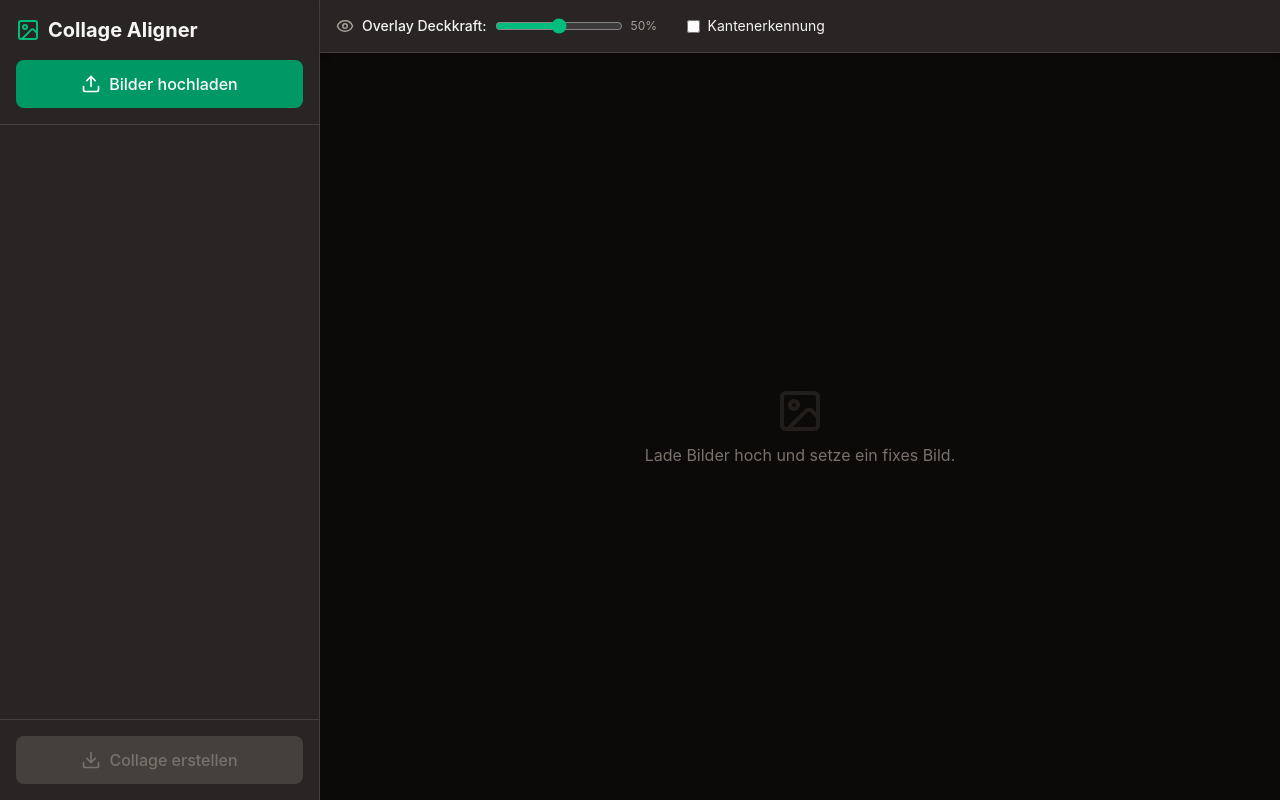
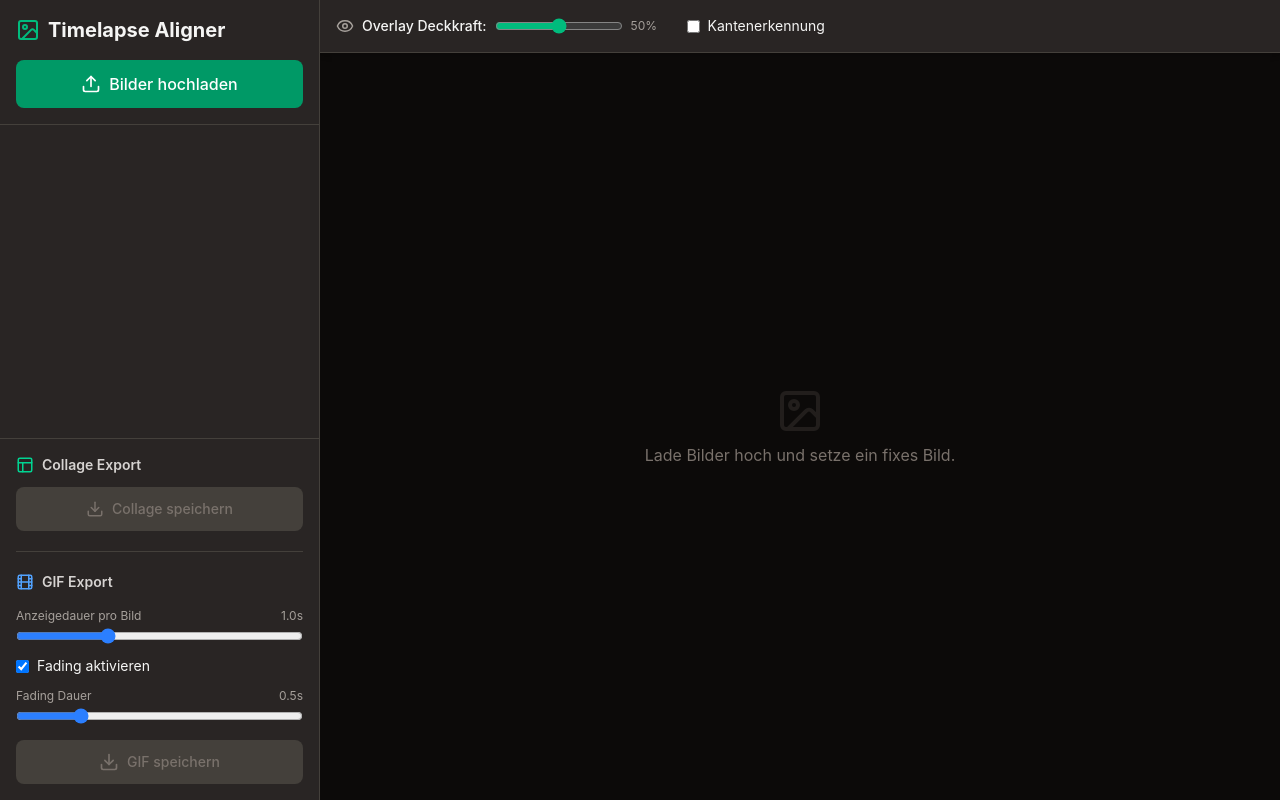
Before and after one commit to SphaeroX/PhotoTimelimeCollage, a React (Vite) app: page / in a window 1280 px wide. Built offline with nearby package versions, Linux system fonts and the light colour scheme.

Commit message:
Add GIF export and UI improvements

```diff
--- a/src/App.tsx
+++ b/src/App.tsx
@@ -1,5 +1,5 @@
 import React, { useState, useRef, useEffect } from 'react';
-import { Upload, Image as ImageIcon, Move, Download, X, GripVertical, Settings2, Eye } from 'lucide-react';
+import { Upload, Image as ImageIcon, Move, Settings2, Eye, Download, X, GripVertical, Film, Loader2, Layout, RefreshCcw } from 'lucide-react';
 
 interface ImageItem {
   id: string;
@@ -11,6 +11,12 @@ interface ImageItem {
   yFrac: number;
   scale: number;
   rotation: number;
+}
+
+declare global {
+  interface Window {
+    gifshot: any;
+  }
 }
 
 export default function App() {
@@ -29,6 +35,22 @@ export default function App() {
   const [isDraggingImage, setIsDraggingImage] = useState(false);
   const [dragStart, setDragStart] = useState({ x: 0, y: 0, mode: 'translate' });
   const [initialImgPos, setInitialImgPos] = useState({ x: 0, y: 0, rot: 0 });
+
+  // GIF Export Settings
+  const [holdTime, setHoldTime] = useState(1.0);
+  const [enableFading, setEnableFading] = useState(true);
+  const [fadeTime, setFadeTime] = useState(0.5);
+  const [isGenerating, setIsGenerating] = useState(false);
+  const [progress, setProgress] = useState(0);
+
+  // Load gifshot library dynamically
+  useEffect(() => {
+    if (!window.gifshot) {
+      const script = document.createElement('script');
+      script.src = 'https://cdnjs.cloudflare.com/ajax/libs/gifshot/0.3.2/gifshot.min.js';
+      document.body.appendChild(script);
+    }
+  }, []);
 
   // Update container width on window resize
   useEffect(() => {
@@ -102,11 +124,27 @@ export default function App() {
     );
   };
 
+  const resetAllTransformations = () => {
+    setImages((prev) =>
+      prev.map((img) => ({
+        ...img,
+        xFrac: 0,
+        yFrac: 0,
+        scale: 1,
+        rotation: 0
+      }))
+    );
+  };
+
+  // Setup drag and rotation modes on mouse down
   const handleEditorMouseDown = (e: React.MouseEvent) => {
     if (!activeId || activeId === refId) return;
+
+    // 0 = Left click, 2 = Right click
     if (e.button !== 0 && e.button !== 2) return;
 
     setIsDraggingImage(true);
+
     const activeImg = images.find((i) => i.id === activeId);
     if (!activeImg) return;
 
@@ -123,6 +161,7 @@ export default function App() {
     });
   };
 
+  // Handle translation or rotation based on mode
   const handleEditorMouseMove = (e: React.MouseEvent) => {
     if (!isDraggingImage || !containerWidth) return;
 
@@ -130,6 +169,7 @@ export default function App() {
     const dy = e.clientY - dragStart.y;
 
     if (dragStart.mode === 'rotate') {
+      // 0.5 acts as rotation sensitivity modifier
       updateActiveImage({
         rotation: initialImgPos.rot + (dy * 0.5)
       });
@@ -145,12 +185,14 @@ export default function App() {
     setIsDraggingImage(false);
   };
 
+  // Add mouse wheel scaling
   const handleEditorWheel = (e: React.WheelEvent) => {
     if (!activeId || activeId === refId) return;
 
     const activeImg = images.find((i) => i.id === activeId);
     if (!activeImg) return;
 
+    // Determine scale direction
     const scaleDelta = e.deltaY > 0 ? -0.05 : 0.05;
     const newScale = Math.max(0.1, Math.min(10, activeImg.scale + scaleDelta));
 
@@ -183,6 +225,7 @@ export default function App() {
       const slotCenterX = i * refImgData.width + refImgData.width / 2;
       const slotCenterY = refImgData.height / 2;
 
+      // Ensure consistent logic with editor scaling
       const realX = imgData.xFrac * refImgData.width;
       const realY = imgData.yFrac * refImgData.width;
 
@@ -200,11 +243,121 @@ export default function App() {
     link.click();
   };
 
+  const generateGIF = async () => {
+    if (images.length === 0 || !refId) return;
+    if (!window.gifshot) {
+      alert("GIF Encoder wird noch geladen. Bitte versuche es in wenigen Sekunden erneut.");
+      return;
+    }
+
+    setIsGenerating(true);
+    setProgress(0);
+
+    const refImgData = images.find((i) => i.id === refId);
+    if (!refImgData) return;
+
+    // Scale down output to prevent browser crashes and huge file sizes
+    const maxSize = 800;
+    const renderScale = Math.min(1, maxSize / Math.max(refImgData.width, refImgData.height));
+    const outWidth = Math.floor(refImgData.width * renderScale);
+    const outHeight = Math.floor(refImgData.height * renderScale);
+
+    const canvas = document.createElement('canvas');
+    canvas.width = outWidth;
+    canvas.height = outHeight;
+    const ctx = canvas.getContext('2d');
+    if (!ctx) return;
+
+    const loadImg = (src: string): Promise<HTMLImageElement> =>
+      new Promise((res) => {
+        const img = new Image();
+        img.src = src;
+        img.onload = () => res(img);
+      });
+
+    const loadedImages = await Promise.all(images.map(img => loadImg(img.url)));
+
+    const drawImageScaled = (imgIdx: number, alpha = 1) => {
+      const imgData = images[imgIdx];
+      const img = loadedImages[imgIdx];
+
+      ctx.save();
+      ctx.globalAlpha = alpha;
+
+      const slotCenterX = outWidth / 2;
+      const slotCenterY = outHeight / 2;
+
+      // Ensure consistent logic with editor scaling
+      const realX = imgData.xFrac * refImgData.width * renderScale;
+      const realY = imgData.yFrac * refImgData.width * renderScale;
+
+      ctx.translate(slotCenterX + realX, slotCenterY + realY);
+      ctx.rotate((imgData.rotation * Math.PI) / 180);
+      ctx.scale(imgData.scale, imgData.scale);
+
+      const drawW = imgData.width * renderScale;
+      const drawH = imgData.height * renderScale;
+
+      ctx.drawImage(img, -drawW / 2, -drawH / 2, drawW, drawH);
+      ctx.restore();
+    };
+
+    const fps = 10;
+    const framesCountHold = Math.max(1, Math.round(holdTime * fps));
+    const framesCountFade = enableFading ? Math.max(1, Math.round(fadeTime * fps)) : 0;
+
+    const frames: string[] = [];
+
+    // Generate all frames by drawing on canvas
+    for (let i = 0; i < images.length; i++) {
+      // Hold phase
+      for (let h = 0; h < framesCountHold; h++) {
+        ctx.fillStyle = '#000';
+        ctx.fillRect(0, 0, outWidth, outHeight);
+        drawImageScaled(i, 1);
+        frames.push(canvas.toDataURL('image/jpeg', 0.8));
+      }
+
+      // Fade phase to next image
+      if (enableFading && i < images.length - 1) {
+        for (let f = 1; f <= framesCountFade; f++) {
+          ctx.fillStyle = '#000';
+          ctx.fillRect(0, 0, outWidth, outHeight);
+          drawImageScaled(i, 1);
+          drawImageScaled(i + 1, f / framesCountFade);
+          frames.push(canvas.toDataURL('image/jpeg', 0.8));
+        }
+      }
+    }
+
+    // Pass frames to gifshot
+    window.gifshot.createGIF({
+      gifWidth: outWidth,
+      gifHeight: outHeight,
+      images: frames,
+      interval: 1 / fps,
+      numFrames: frames.length,
+      progressCallback: (captureProgress: number) => setProgress(captureProgress)
+    }, function(obj: any) {
+      if(!obj.error) {
+        const link = document.createElement('a');
+        link.download = 'timelapse.gif';
+        link.href = obj.image;
+        link.click();
+      } else {
+        alert("Ein Fehler ist bei der GIF Generierung aufgetreten.");
+      }
+      setIsGenerating(false);
+      setProgress(0);
+    });
+  };
+
   const refImage = images.find((i) => i.id === refId);
   const activeImage = images.find((i) => i.id === activeId);
 
   const containerAspect = refImage ? refImage.height / refImage.width : 1;
 
+  // Convert hex color to rgb ratios for the SVG filter
   const edgeR = parseInt(edgeColor.slice(1, 3), 16) / 255;
   const edgeG = parseInt(edgeColor.slice(3, 5), 16) / 255;
   const edgeB = parseInt(edgeColor.slice(5, 7), 16) / 255;
@@ -219,11 +372,11 @@ export default function App() {
         </filter>
       </svg>
 
-      <div className="w-full md:w-80 bg-stone-800 border-r border-stone-700 flex flex-col">
+      <div className="w-full md:w-80 bg-stone-800 border-r border-stone-700 flex flex-col z-20">
         <div className="p-4 border-b border-stone-700">
           <h1 className="text-xl font-bold mb-4 flex items-center gap-2">
             <ImageIcon className="text-emerald-500" />
-            Collage Aligner
+            Timelapse Aligner
           </h1>
           <label className="cursor-pointer bg-emerald-600 hover:bg-emerald-500 text-white p-3 rounded-lg flex justify-center items-center gap-2 transition-colors w-full font-medium">
             <Upload size={20} />
@@ -274,16 +427,109 @@ export default function App() {
               </button>
             </div>
           ))}
+
+          {images.length > 0 && (
+            <button
+              onClick={resetAllTransformations}
+              className="w-full mt-2 bg-stone-700 hover:bg-stone-600 text-stone-200 p-2 rounded-lg flex justify-center items-center gap-2 transition-colors text-sm"
+              title="Reset all positions, rotations and scaling"
+            >
+              <RefreshCcw size={16} />
+              Alle zurücksetzen
+            </button>
+          )}
         </div>
 
-        <div className="p-4 border-t border-stone-700">
+        <div className="p-4 border-t border-stone-700 flex flex-col gap-4 bg-stone-850 overflow-y-auto max-h-[50vh]">
+          <div className="flex flex-col gap-3">
+            <div className="flex items-center gap-2 text-stone-300">
+              <Layout size={18} className="text-emerald-400" />
+              <h3 className="font-semibold text-sm">Collage Export</h3>
+            </div>
+
+            <button
+              onClick={generateCollage}
+              disabled={images.length < 2 || !refId}
+              className="w-full bg-emerald-600 hover:bg-emerald-500 disabled:bg-stone-700 disabled:text-stone-500 text-white p-3 rounded-lg flex justify-center items-center gap-2 transition-colors font-medium text-sm"
+            >
+              <Download size={18} />
+              Collage speichern
+            </button>
+          </div>
+
+          <div className="h-px w-full bg-stone-700 my-1"></div>
+
+          <div className="flex items-center gap-2 text-stone-300">
+            <Film size={18} className="text-blue-400" />
+            <h3 className="font-semibold text-sm">GIF Export</h3>
+          </div>
+
+          <div className="space-y-3">
+            <div className="flex flex-col gap-1">
+              <label className="text-xs text-stone-400 flex justify-between">
+                <span>Anzeigedauer pro Bild</span>
+                <span>{holdTime.toFixed(1)}s</span>
+              </label>
+              <input
+                type="range"
+                min="0.1"
+                max="3.0"
+                step="0.1"
+                value={holdTime}
+                onChange={(e) => setHoldTime(parseFloat(e.target.value))}
+                className="w-full accent-blue-500"
+              />
+            </div>
+
+            <label className="flex items-center gap-2 text-sm cursor-pointer hover:text-blue-400 transition-colors">
+              <input
+                type="checkbox"
+                checked={enableFading}
+                onChange={(e) => setEnableFading(e.target.checked)}
+                className="rounded bg-stone-700 border-stone-600 text-blue-500 focus:ring-blue-500 focus:ring-offset-stone-800"
+              />
+              Fading aktivieren
+            </label>
+
+            {enableFading && (
+              <div className="flex flex-col gap-1">
+                <label className="text-xs text-stone-400 flex justify-between">
+                  <span>Fading Dauer</span>
+                  <span>{fadeTime.toFixed(1)}s</span>
+                </label>
+                <input
+                  type="range"
+                  min="0.1"
+                  max="2.0"
+                  step="0.1"
+                  value={fadeTime}
+                  onChange={(e) => setFadeTime(parseFloat(e.target.value))}
+                  className="w-full accent-blue-500"
+                />
+              </div>
+            )}
+          </div>
+
           <button
-            onClick={generateCollage}
-            disabled={images.length < 2 || !refId}
-            className="w-full bg-blue-600 hover:bg-blue-500 disabled:bg-stone-700 disabled:text-stone-500 text-white p-3 rounded-lg flex justify-center items-center gap-2 transition-colors font-medium"
+            onClick={generateGIF}
+            disabled={images.length < 2 || !refId || isGenerating}
+            className="w-full bg-blue-600 hover:bg-blue-500 disabled:bg-stone-700 disabled:text-stone-500 text-white p-3 rounded-lg flex justify-center items-center gap-2 transition-colors font-medium relative overflow-hidden text-sm"
           >
-            <Download size={20} />
-            Collage erstellen
+            {isGenerating ? (
+              <>
+                <div
+                  className="absolute left-0 top-0 bottom-0 bg-blue-500 opacity-50 transition-all duration-300"
+                  style={{ width: `${progress * 100}%` }}
+                ></div>
+                <Loader2 size={20} className="animate-spin relative z-10" />
+                <span className="relative z-10">Generiere... {Math.round(progress * 100)}%</span>
+              </>
+            ) : (
+              <>
+                <Download size={20} />
+                GIF speichern
+              </>
+            )}
           </button>
         </div>
       </div>
```
